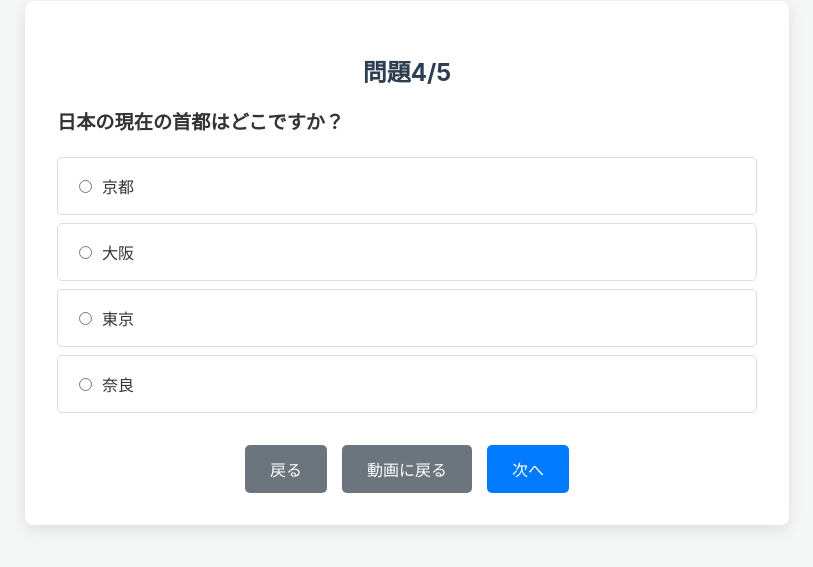
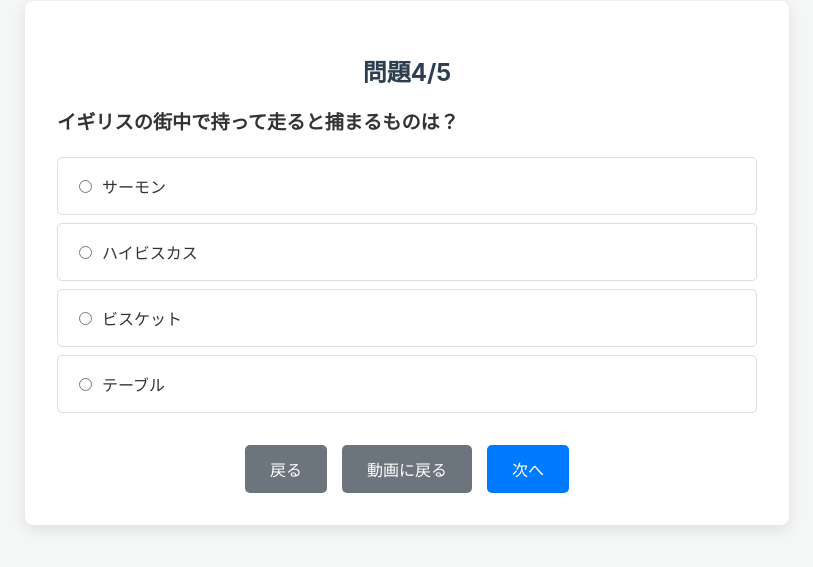
Before and after one commit to SomoSomo0712/samplework, a plain HTML site: page problem4.html in a window 1280 px wide. Shown: the part 137-704 px from the top of the page, without its empty margins (233-1046 px from the left). Drawn offline with Linux system fonts and the light colour scheme.

Commit message:
Update question and answers in problem4.html

```diff
--- a/problem4.html
+++ b/problem4.html
@@ -11,12 +11,12 @@
         <h2>問題4/5</h2> <!-- ← ★★問題ごとに変更★★ -->
 
         <!-- ▼▼▼ 問題の内容をここに記述 ▼▼▼ -->
-        <p id="question-text">日本の現在の首都はどこですか？</p>
+        <p id="question-text">イギリスの街中で持って走ると捕まるものは？</p>
         <div id="options-container" class="options-container">
-            <label><input type="radio" name="answer" value="京都">京都</label>
-            <label><input type="radio" name="answer" value="大阪">大阪</label>
-            <label><input type="radio" name="answer" value="東京">東京</label>
-            <label><input type="radio" name="answer" value="奈良">奈良</label>
+            <label><input type="radio" name="answer" value="サーモン">サーモン</label>
+            <label><input type="radio" name="answer" value="ハイビスカス">ハイビスカス</label>
+            <label><input type="radio" name="answer" value="ビスケット">ビスケット</label>
+            <label><input type="radio" name="answer" value="テーブル">テーブル</label>
         </div>
         <!-- ▲▲▲ 問題の内容ここまで ▲▲▲ -->
 
@@ -30,8 +30,8 @@
     <script>
         // --- この問題専用の設定 ---
         const questionIndex = 3; // ★★問題ごとに変更★★
-        const questionText = "日本の現在の首都はどこですか？"; // ★★問題ごとに変更★★
-        const correctAnswer = "東京"; // ★★問題ごとに変更★★
+        const questionText = "イギリスの街中で持って走ると捕まるものは？"; // ★★問題ごとに変更★★
+        const correctAnswer = "サーモン"; // ★★問題ごとに変更★★
         const nextPage = "problem5.html"; // ★★問題ごとに変更★★
         // -------------------------
 
```
